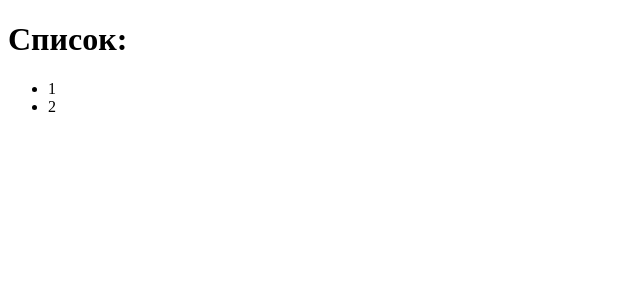
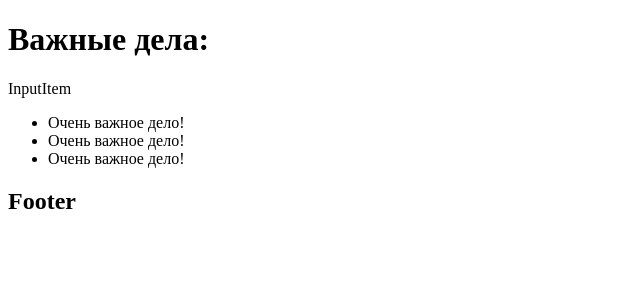
Before and after one commit to WebHeroSchool/todoAlexandrYersov, a React (Create React App) app: page / in a window 1280 px wide. Shown: the top 300 px of the page, without its empty margins (0-640 px from the left). Built offline with nearby package versions, Linux system fonts and the light colour scheme.

Commit message:
lesson 18 структура проекта: созданы новые компоненты и распределены по папкам

```diff
--- a/src/App.js
+++ /dev/null
@@ -1,13 +0,0 @@
-import React from 'react';
-
-const ItemList = () => (<ul>
-  <li>1</li>
-  <li>2</li>
-</ul>)
-
-const App = () => (<div>
-  <h1>Список:</h1>
-  <ItemList />
-</div>)
-
-export default App;
--- /dev/null
+++ b/src/components/App/App.js
@@ -0,0 +1,14 @@
+import React from 'react';
+import InputItem from '../InputItem/InputItem.js'
+import ItemList from '../ItemList/ItemList.js';
+import Footer from '../Footer/Footer.js';
+
+const App = () => (
+  <div>
+    <h1> Важные дела: </h1>
+    <InputItem />
+    <ItemList />
+    <Footer />
+    </div>);
+
+export default App;
--- /dev/null
+++ b/src/components/Footer/Footer.js
@@ -0,0 +1,5 @@
+import React from 'react';
+
+const Footer = () => ( <h2> Footer </h2> )
+
+export default Footer;
--- /dev/null
+++ b/src/components/InputItem/InputItem.js
@@ -0,0 +1,5 @@
+import React from 'react';
+
+const InputItem = () => ( <p>InputItem</p> )
+
+export default InputItem;
--- /dev/null
+++ b/src/components/Item/Item.js
@@ -0,0 +1,5 @@
+import React from 'react';
+
+const Item = () => ( <span>Очень важное дело!</span> )
+
+export default Item;
--- /dev/null
+++ b/src/components/ItemList/ItemList.js
@@ -0,0 +1,10 @@
+import React from 'react';
+import Item from '../Item/Item.js';
+
+const ItemList = () => (<ul>
+  <li> <Item /> </li>
+  <li> <Item /> </li>
+  <li> <Item /> </li>
+</ul>)
+
+export default ItemList;
--- a/src/index.js
+++ b/src/index.js
@@ -1,5 +1,5 @@
 import React from 'react';
 import ReactDOM from 'react-dom';
-import App from './App';
+import App from './components/App/App';
 
 ReactDOM.render(<App />, document.getElementById('root'))
```
